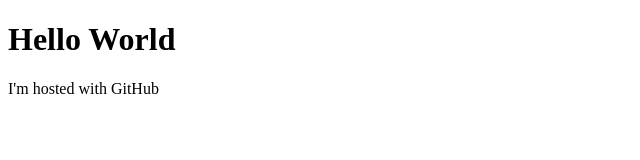
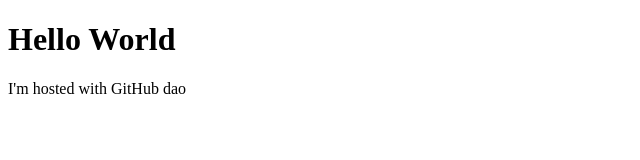
Before and after one commit to Jenny-high/Jenny-high.github.io, a plain HTML site: page index.html in a window 1280 px wide. Shown: the full height of the page, 0-640 px from the left. Drawn offline with Linux system fonts and the light colour scheme.

Commit message:
msg追加

```diff
--- a/index.html
+++ b/index.html
@@ -2,6 +2,6 @@
 <html>
 <body>
 <h1>Hello World</h1>
-<p>I'm hosted with GitHub</p>
+<p>I'm hosted with GitHub dao</p>
 </body>
 </html>
```
